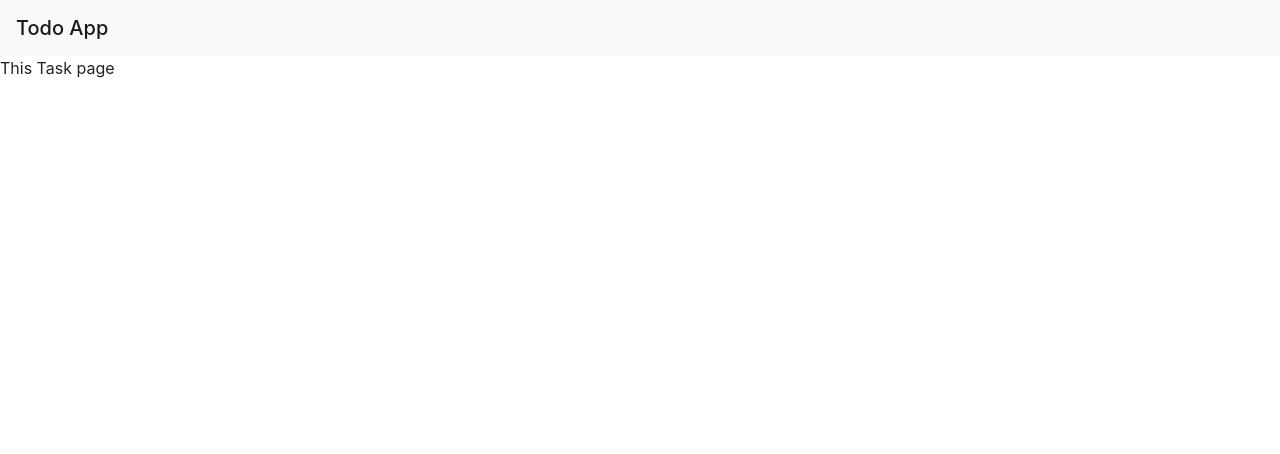
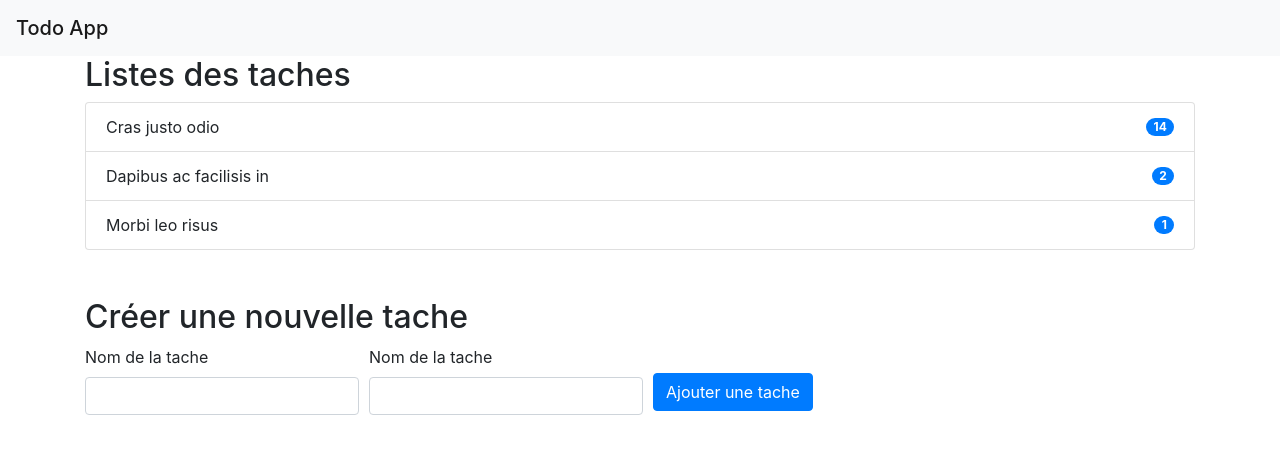
Before and after one commit to houssemAmiri/todo-list-app, a React (Create React App) app: page /tasks in a window 1280 px wide. Shown: the top 454 px of the page. Built offline with nearby package versions, Linux system fonts and the light colour scheme.

Commit message:
Tasks Components adding task List adding task add calling component AddTask and TaskItem in Tasks page

```diff
--- a/src/components/Tasks/AddTask.tsx
+++ b/src/components/Tasks/AddTask.tsx
@@ -1,5 +1,30 @@
 import React from "react";
+
+import { AddTaskText } from "../../constants/text";
+
 const AddTask: React.FC = () => {
-  return <div>This Add Task</div>;
+  return (
+    <div className="mt-5">
+      <h2>{AddTaskText.TITLE}</h2>
+      <form>
+        <div className="form-row align-items-center">
+          <div className="col-auto">
+            <label>{AddTaskText.NAME_TASK_LABEL}</label>
+            <input type="text" className="form-control" />
+          </div>
+          <div className="col-auto">
+            <label>{AddTaskText.NAME_TASK_LABEL}</label>
+            <input type="text" className="form-control" />
+          </div>
+
+          <div className="col-auto">
+            <button type="submit" className="btn btn-primary mt-4">
+              Ajouter une tache
+            </button>
+          </div>
+        </div>
+      </form>
+    </div>
+  );
 };
 export default AddTask;
--- a/src/components/Tasks/TaskList.tsx
+++ b/src/components/Tasks/TaskList.tsx
@@ -1,5 +1,26 @@
 import React from "react";
+
+import { ListTasksText } from "../../constants/text";
+
 const TaskList: React.FC = () => {
-  return <div>This is task list</div>;
+  return (
+    <>
+      <h2>{ListTasksText.TITLE}</h2>
+      <ul className="list-group">
+        <li className="list-group-item d-flex justify-content-between align-items-center">
+          Cras justo odio
+          <span className="badge badge-primary badge-pill">14</span>
+        </li>
+        <li className="list-group-item d-flex justify-content-between align-items-center">
+          Dapibus ac facilisis in
+          <span className="badge badge-primary badge-pill">2</span>
+        </li>
+        <li className="list-group-item d-flex justify-content-between align-items-center">
+          Morbi leo risus
+          <span className="badge badge-primary badge-pill">1</span>
+        </li>
+      </ul>
+    </>
+  );
 };
 export default TaskList;
--- a/src/constants/text.ts
+++ b/src/constants/text.ts
@@ -7,4 +7,12 @@ const LoginFormText = {
     VERIFY: "Please verify your email/password",
     REQUIRED: "Required Field"
 }
-export {LoginFormText}
+const ListTasksText = {
+    TITLE: "Listes des taches",
+}
+const AddTaskText = {
+    TITLE: "Créer une nouvelle tache",
+    NAME_TASK_LABEL: "Nom de la tache",
+    DESCRIPTION_TASK_LABEL: "Description de la tache en une ligne"
+}
+export {LoginFormText, ListTasksText,AddTaskText}
--- a/src/pages/Tasks.tsx
+++ b/src/pages/Tasks.tsx
@@ -1,5 +1,13 @@
 import React from "react";
+import AddTask from "../components/Tasks/AddTask";
+import TaskList from "../components/Tasks/TaskList";
+
 const Tasks: React.FC = () => {
-  return <div>This Task page</div>;
+  return (
+    <div className="container">
+      <TaskList />
+      <AddTask />
+    </div>
+  );
 };
 export default Tasks;
```
